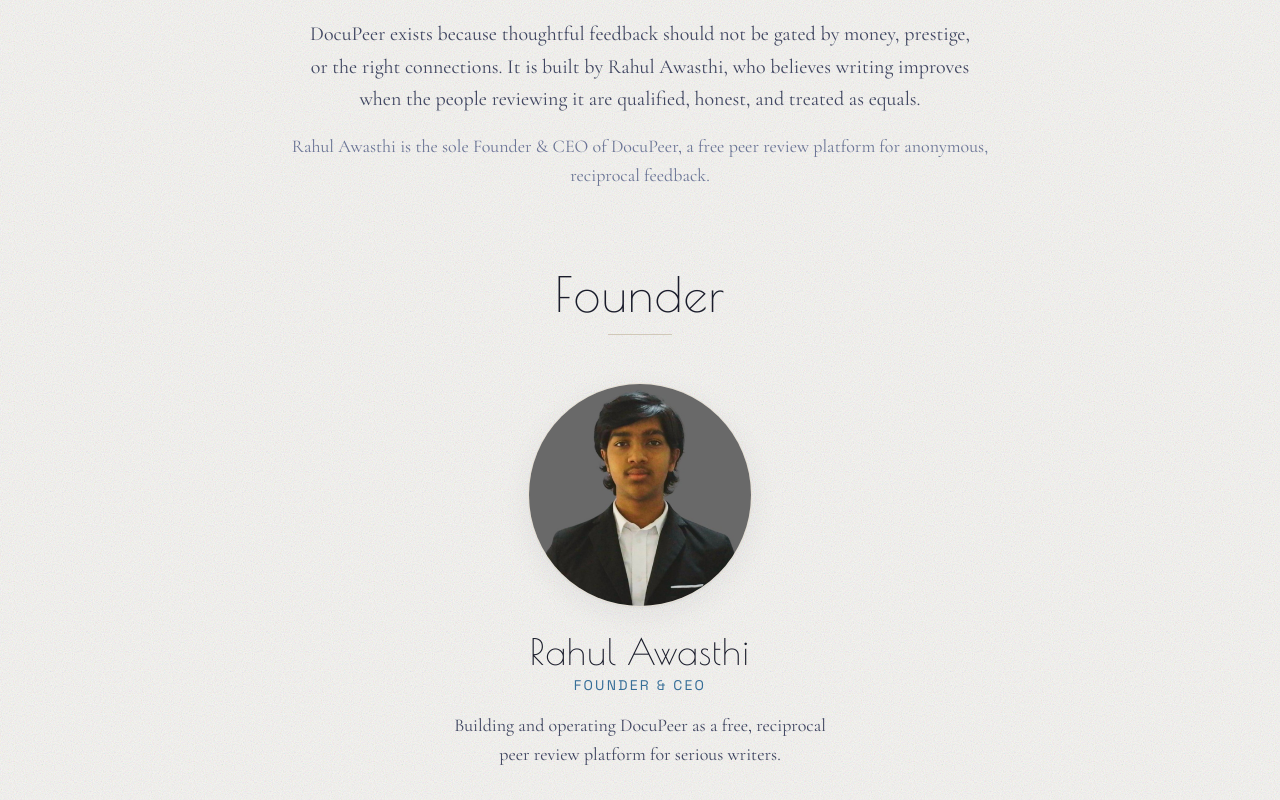
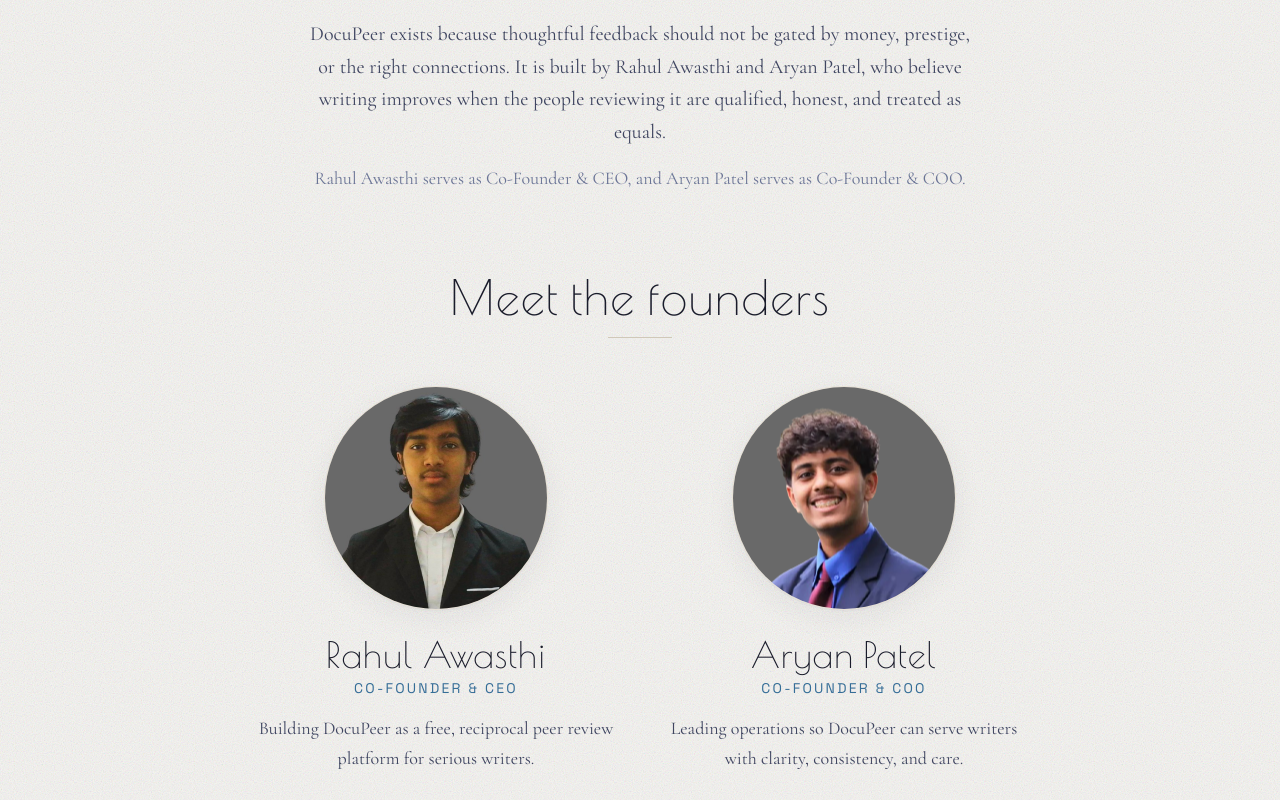
Before and after one commit to codehost-commit/docupeer-website, a Next.js app: page /about in a window 1280 px wide. Shown: the part 220-1020 px from the top of the page. Built offline with nearby package versions, Linux system fonts and the light colour scheme; no server answers; the database is empty.

Commit message:
Update visible founder roles

```diff
--- a/src/app/about/page.tsx
+++ b/src/app/about/page.tsx
@@ -40,12 +40,18 @@
   logoClassName?: string;
 };
 
-const FOUNDER: Person[] = [
+const FOUNDERS: Person[] = [
   {
     name: "Rahul Awasthi",
-    role: "Founder & CEO",
+    role: "Co-Founder & CEO",
     image: "/team/rahul.jpeg",
-    bio: "Building and operating DocuPeer as a free, reciprocal peer review platform for serious writers.",
+    bio: "Building DocuPeer as a free, reciprocal peer review platform for serious writers.",
+  },
+  {
+    name: "Aryan Patel",
+    role: "Co-Founder & COO",
+    image: "/team/founder-2.png",
+    bio: "Leading operations so DocuPeer can serve writers with clarity, consistency, and care.",
   },
 ];
 
@@ -220,26 +226,26 @@
       {/* Intro */}
       <header className="text-center">
         <h1 className="poiret text-4xl text-deep-text sm:text-6xl">
-          The founder behind the{" "}
+          The founders behind the{" "}
           <span className="display text-deep-accent">review</span>.
         </h1>
         <p className="serif mx-auto mt-6 max-w-2xl text-xl leading-relaxed text-deep-text-soft">
           DocuPeer exists because thoughtful feedback should not be gated by
           money, prestige, or the right connections. It is built by Rahul
-          Awasthi, who believes writing improves when the people reviewing it
-          are qualified, honest, and treated as equals.
+          Awasthi and Aryan Patel, who believe writing improves when the people
+          reviewing it are qualified, honest, and treated as equals.
         </p>
         <p className="serif mx-auto mt-4 max-w-3xl text-lg leading-relaxed text-deep-dim">
-          Rahul Awasthi is the sole Founder & CEO of DocuPeer, a free peer
-          review platform for anonymous, reciprocal feedback.
+          Rahul Awasthi serves as Co-Founder & CEO, and Aryan Patel serves as
+          Co-Founder & COO.
         </p>
       </header>
 
-      {/* Founder */}
+      {/* Founders */}
       <section className="mt-20">
-        <SectionHeader title="Founder" />
-        <div className="mx-auto max-w-sm">
-          {FOUNDER.map((p) => (
+        <SectionHeader title="Meet the founders" />
+        <div className="mx-auto grid max-w-3xl gap-12 sm:grid-cols-2">
+          {FOUNDERS.map((p) => (
             <FounderCard key={p.name} person={p} />
           ))}
         </div>
--- a/src/app/page.tsx
+++ b/src/app/page.tsx
@@ -276,13 +276,13 @@
       <section className="mx-auto max-w-6xl px-4 py-24 sm:px-6">
         <div className="mb-12 text-center">
           <h2 className="poiret text-4xl text-deep-text sm:text-5xl">
-            A few words from the{" "}
-            <span className="display text-deep-accent">founder</span>.
+            A word from our{" "}
+            <span className="display text-deep-accent">CEO</span>.
           </h2>
           <p className="mx-auto mt-4 max-w-2xl text-lg leading-relaxed text-deep-text-soft">
-            Rahul Awasthi, DocuPeer&apos;s sole Founder & CEO, is building the
-            platform around useful feedback, open access, and real academic
-            and professional needs.
+            Rahul Awasthi, DocuPeer&apos;s Co-Founder & CEO, is building the
+            platform around useful feedback, open access, and real academic and
+            professional needs.
           </p>
         </div>
 
@@ -290,7 +290,7 @@
           <LeadershipCard
             title="A Word From Our CEO"
             name="Rahul Awasthi"
-            role="Founder & CEO"
+            role="Co-Founder & CEO"
             imageSrc="/team/rahul-cutout.png"
             imageAlt="Rahul Awasthi"
             imageSide="right"
@@ -320,7 +320,7 @@
             },
             {
               q: "Who is behind DocuPeer?",
-              a: "DocuPeer is built by Rahul Awasthi, its sole Founder & CEO.",
+              a: "DocuPeer is built by co-founders Rahul Awasthi, Co-Founder & CEO, and Aryan Patel, Co-Founder & COO.",
             },
           ].map((item) => (
             <div key={item.q} className="card h-full p-7 sm:p-8">
```
Also changed, not shown: founder-2.png (added), public/team/founder-2.png (added).
